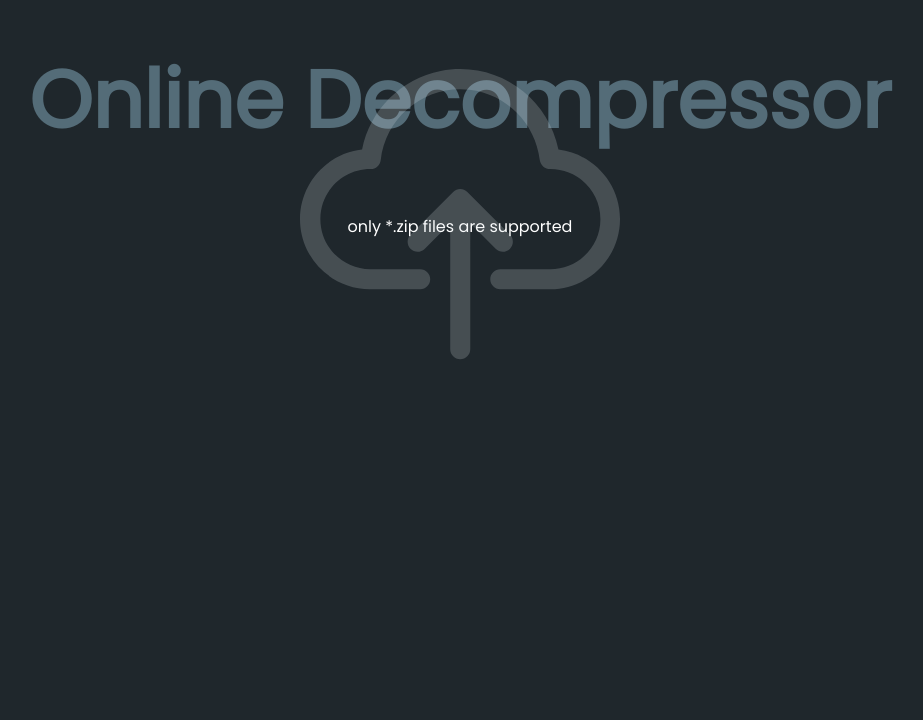
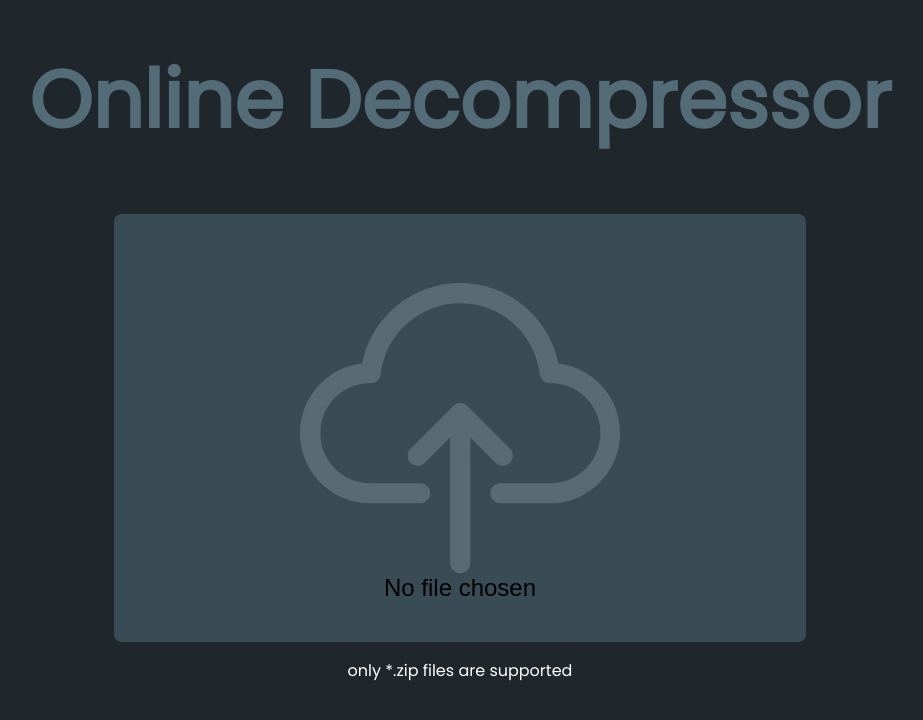
Before and after one commit to ManorHazaz/online-decompressor, a React (Create React App) app: page / in a window 1280 px wide. Shown: the top 720 px of the page, without its empty margins (180-1103 px from the left). Built offline with nearby package versions, Linux system fonts and the light colour scheme.

Commit message:
Add file type validation

```diff
--- a/src/Components/UploadFIle/UploadFile.js
+++ b/src/Components/UploadFIle/UploadFile.js
@@ -9,8 +9,10 @@ function UploadFile() {
 
 	function decompressFile()
 	{
+        const regexAfterDot = RegExp('[^.]*$');
 		const file = inputRef.current.files[0];
-        if( file === undefined )
+
+        if( file === undefined || regexAfterDot.exec(file.name)[0] != 'zip')
         {
             return;
         }
@@ -28,6 +30,7 @@ function UploadFile() {
         <div className='upload-file'>
             <h1> Online Decompressor </h1>
             <div className='field'>
+                <input type='file' id='zip-file' accept='.zip' ref={ inputRef } onChange={ decompressFile }></input>
                 <span className='status' onClick={ imgClick }></span>
             </div>
             <p>only *.zip files are supported</p>
```
